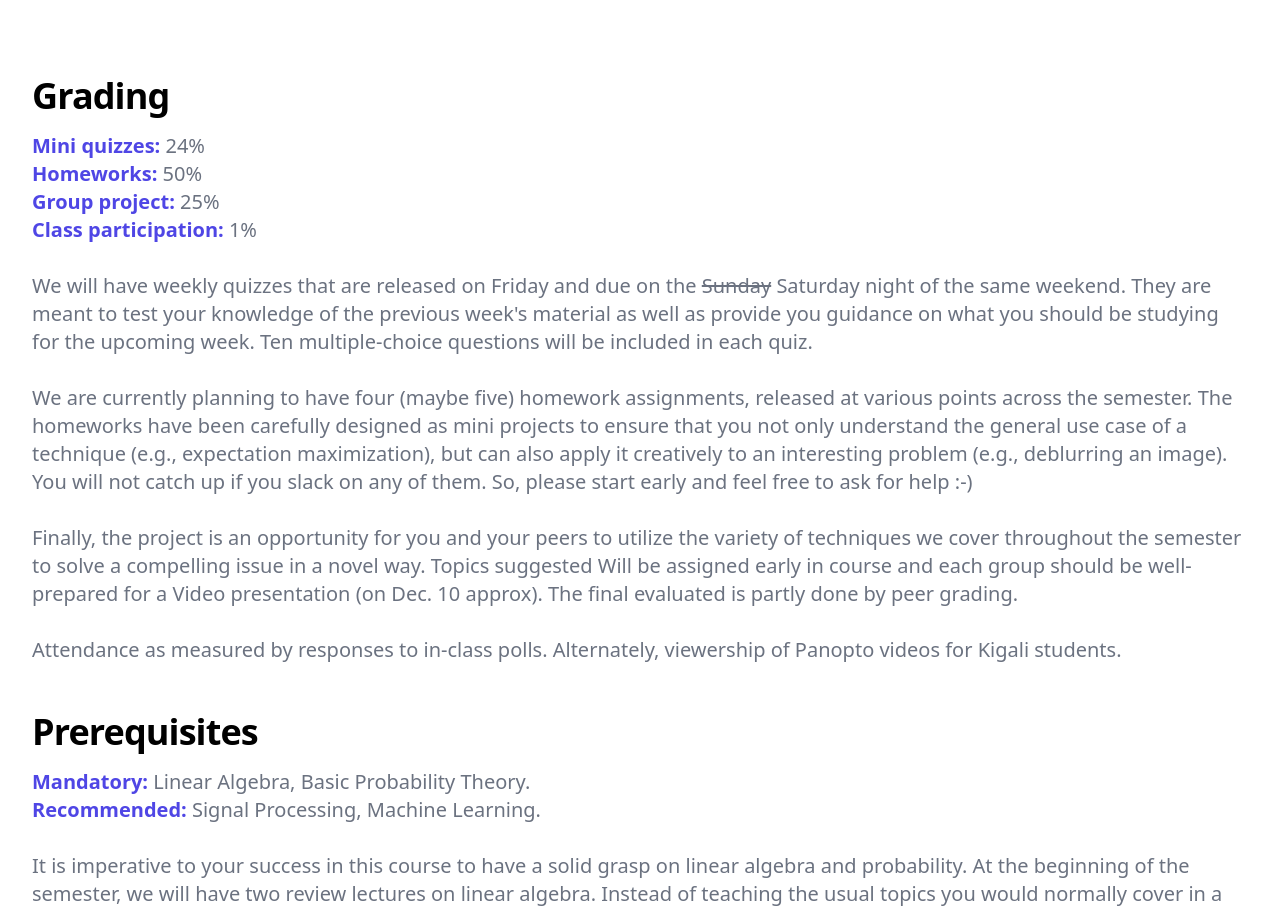
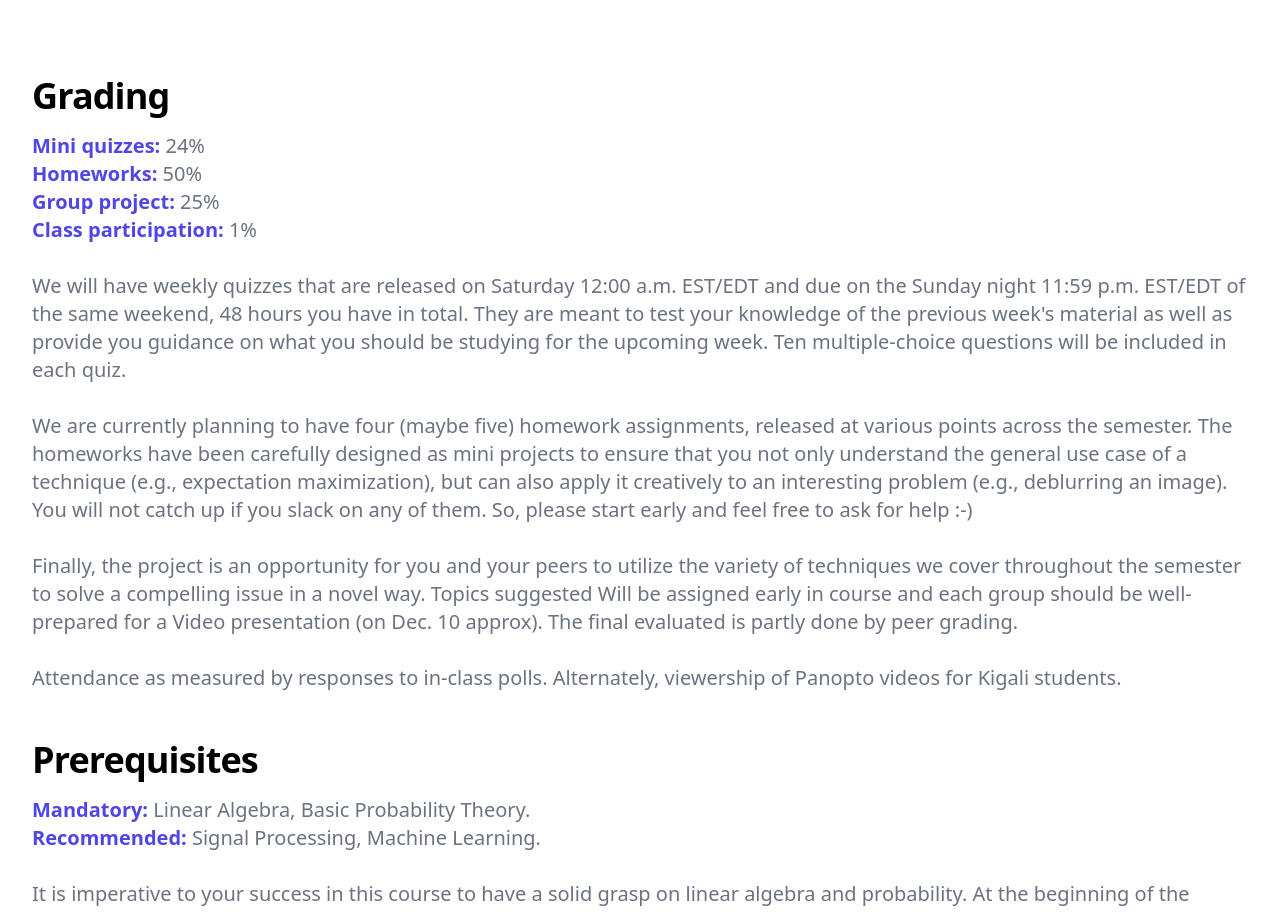
Before and after one commit to zhaizhongyuan/mlsp-course-website-materials-2022, a React (Create React App) app in the folder CourseWeb/: page / in a window 1280 px wide. Shown: the part 2140-3052 px from the top of the page. Built offline with nearby package versions, Linux system fonts and the light colour scheme; a web font is replaced by a local one.

Commit message:
correct quiz time

```diff
--- a/CourseWeb/src/Components/Home/CourseDetailsSection.js
+++ b/CourseWeb/src/Components/Home/CourseDetailsSection.js
@@ -10,7 +10,7 @@ export default function CourseDetailsSection() {
 						<strong className="text-indigo-600">Homeworks: </strong> 50% <br />
 						<strong className="text-indigo-600">Group project: </strong> 25% <br />
 						<strong className="text-indigo-600">Class participation: </strong> 1% <br /><br />
-						We will have weekly quizzes that are released on Friday and due on the <del>Sunday</del> Saturday night of the same weekend.
+						We will have weekly quizzes that are released on Saturday 12:00 a.m. EST/EDT and due on the Sunday night 11:59 p.m. EST/EDT of the same weekend, 48 hours you have in total.
 						They are meant to test your knowledge of the previous week's material as well as provide you guidance on what you should be studying for the upcoming week.
 						Ten multiple-choice questions will be included in each quiz.
 						<br /><br />
```
